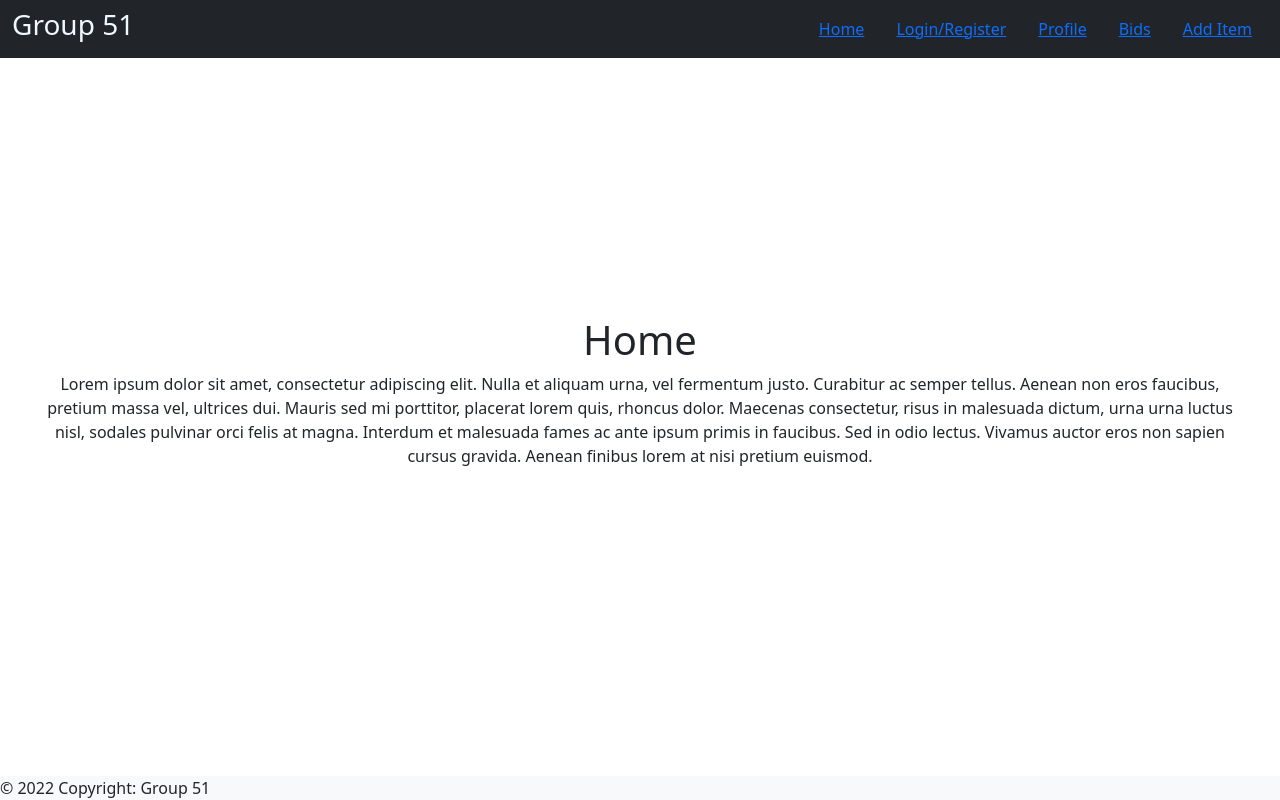
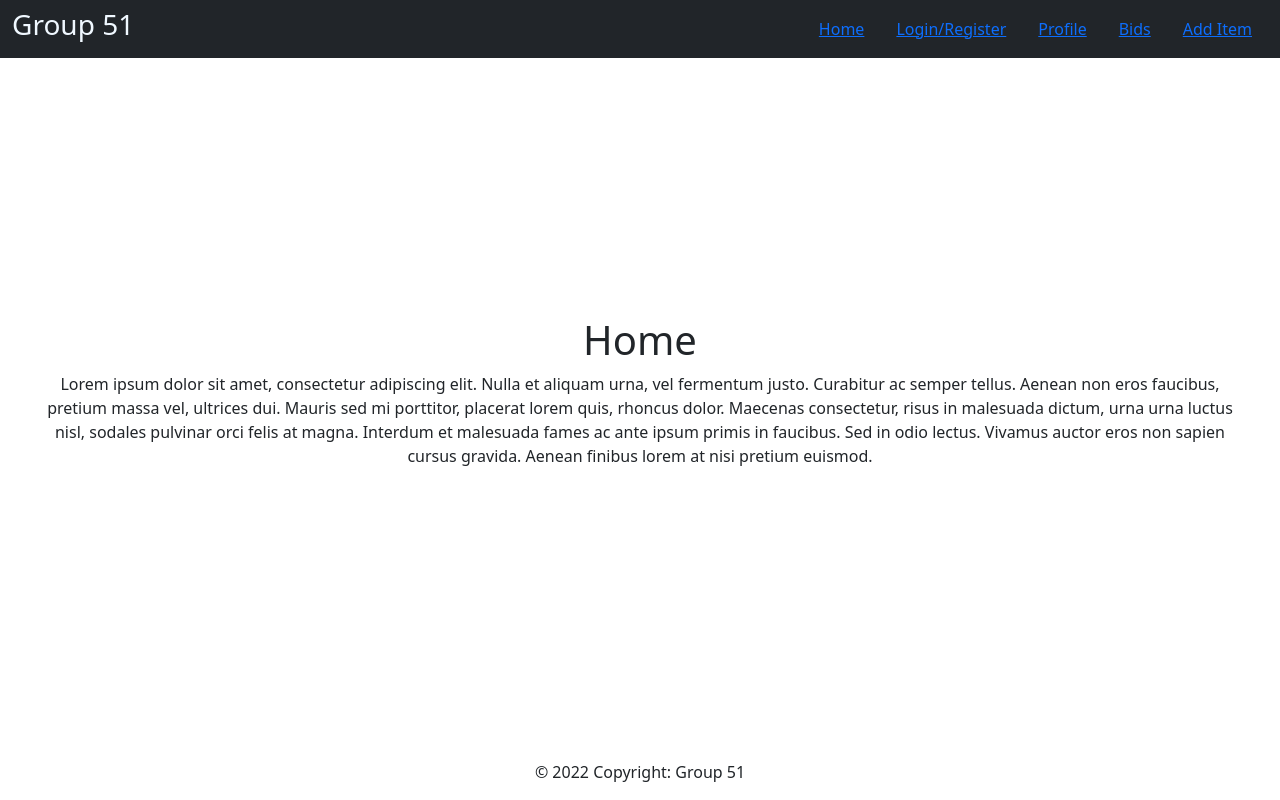
Before and after one commit to anisfaqiehah/ECS639U-Group51, a Vue app in the folder Frontend/: page / in a window 1280 px wide. Built offline with nearby package versions, Linux system fonts and the light colour scheme.

Commit message:
Update footer.vue

```diff
--- a/Frontend/src/components/footer.vue
+++ b/Frontend/src/components/footer.vue
@@ -1,5 +1,10 @@
 <template>
-        <footer class="bg-light text-center text-lg-start fixed-bottom">
+<div id="footer">
+    <div class="container text-center">
+
+        <p class="fixed-bottom">
             © 2022 Copyright: Group 51
-        </footer>
+        </p>
+    </div>
+</div>
 </template>
```
